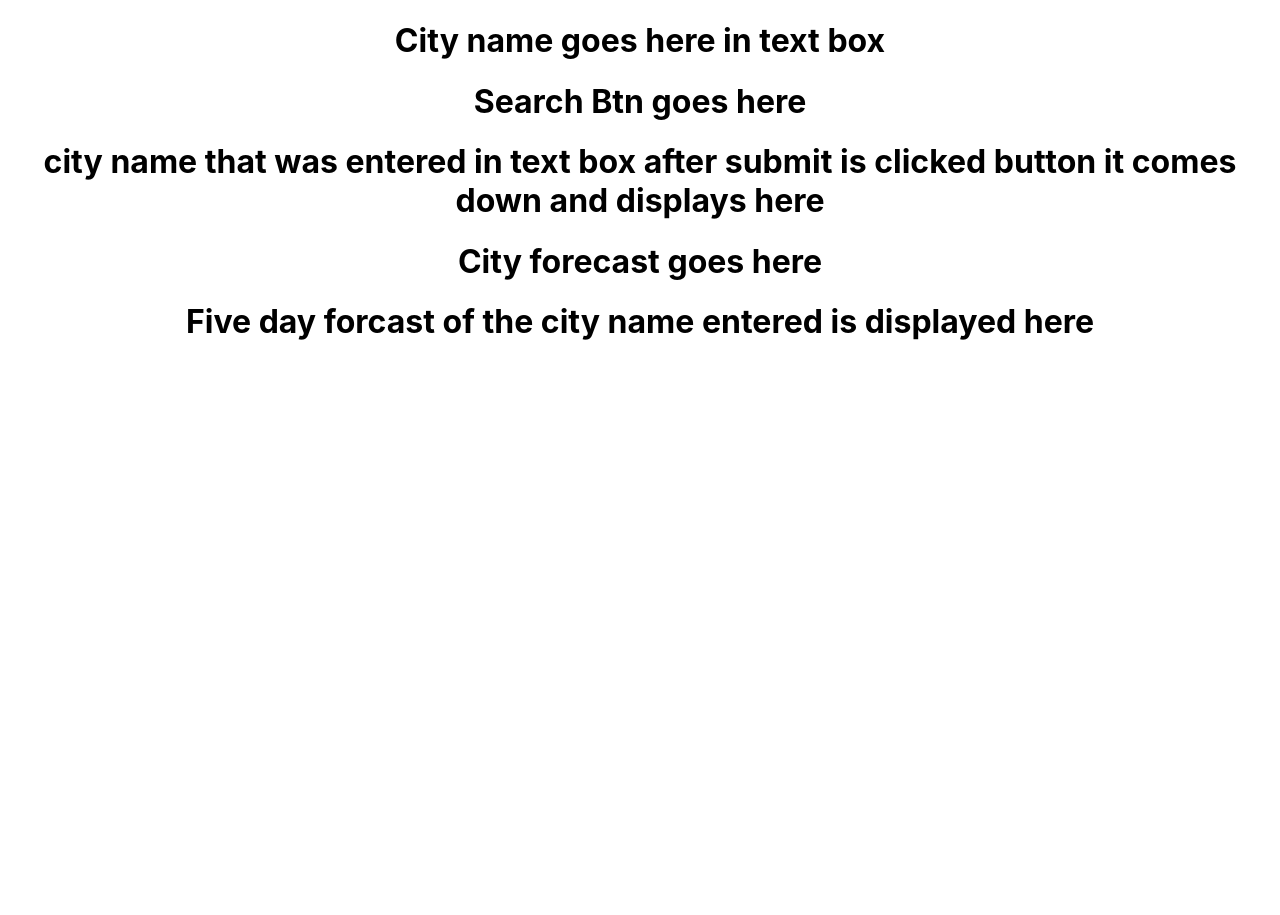
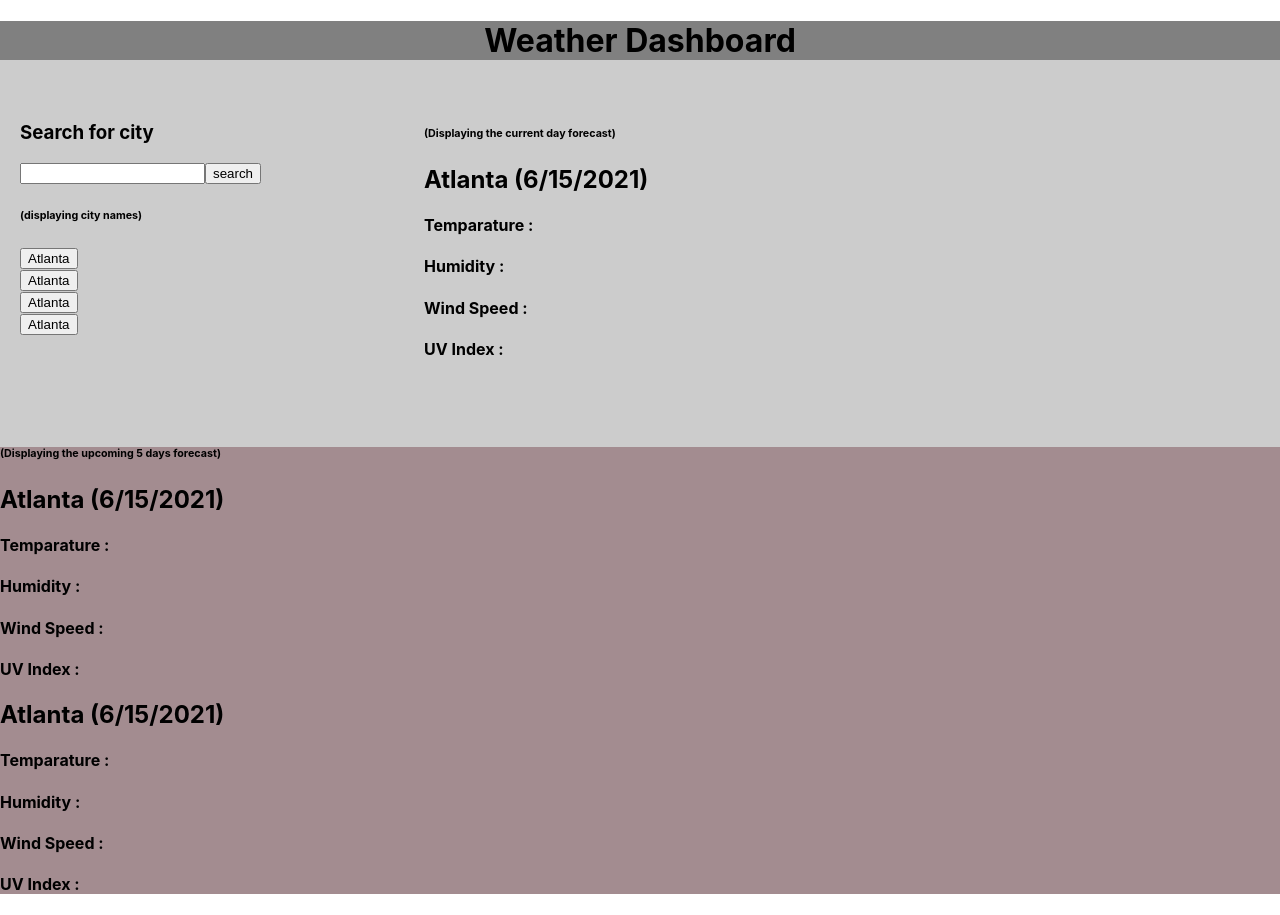
Before and after one commit to arpita-sahakar/weather-dashboard-react, a React (Create React App) app: page / in a window 1280 px wide. Before the commit the page ends 800 px from the top, so only its background shows below. Built offline with nearby package versions, Linux system fonts and the light colour scheme.

Commit message:
added css

```diff
--- a/package.json
+++ b/package.json
@@ -6,7 +6,9 @@
     "@testing-library/jest-dom": "^5.14.1",
     "@testing-library/react": "^11.2.7",
     "@testing-library/user-event": "^12.8.3",
+    "bootstrap": "^4.6.0",
     "react": "^17.0.2",
+    "react-bootstrap": "^1.6.1",
     "react-dom": "^17.0.2",
     "react-scripts": "4.0.3",
     "web-vitals": "^1.1.2"
--- a/src/Container/App.css
+++ b/src/Container/App.css
@@ -1,3 +1,30 @@
 .App {
+  clear: both;
+  background-color:#ccc;
+
+}
+
+.header {
   text-align: center;
+  background-color: grey;
 }
+
+.xyz {
+  float: left;
+  width: 30%;
+  height: 300px; /* only for demonstration, should be removed */
+  background: #ccc;
+  padding: 20px;
+
+}
+
+.abc {
+  padding: 20px;
+  width: 70%;
+  background-color: #ccc;
+  height: 300px; /* only for demonstration, should be removed */
+}
+
+.displayForcasts {
+  background-color: rgb(163, 140, 144);
+}
--- a/src/Container/App.js
+++ b/src/Container/App.js
@@ -3,17 +3,17 @@ import Display5DaysForecast from "../components/Display5DaysForecast";
 import DisplayCitiesName from "../components/DisplayCitiesName";
 import DisplayCityForcast from "../components/DisplayCityForcast";
 import SearchBar from "../components/SearchBar";
-import SearchBtn from "../components/SearchBtn";
-
 
 function App() {
   return (
     <div className="App">
-      <SearchBar/>
-      <SearchBtn/>
-      <DisplayCitiesName/>
-      <DisplayCityForcast/>
-      <Display5DaysForecast/>
+      <h1 className="header">Weather Dashboard</h1>
+      <section className = "xyz">
+        <SearchBar />
+        <DisplayCitiesName />
+      </section>
+        <DisplayCityForcast />
+      <Display5DaysForecast />
     </div>
   );
 }
--- a/src/components/Display5DaysForecast.jsx
+++ b/src/components/Display5DaysForecast.jsx
@@ -1,11 +1,38 @@
-import React from 'react'
+import React from "react";
+import { Button, Card } from "react-bootstrap";
 
 function Display5DaysForcast() {
-    return (
-        <div>
-            <h1>Five day forcast of the city name entered is displayed here</h1>
-        </div>
-    )
+  return (
+    <div className="displayForcasts">
+      {/* <Card style={{ width: "18rem" }}>
+        <Card.Img variant="top" src="holder.js/100px180" />
+        <Card.Body>
+          <Card.Title>Card Title</Card.Title>
+          <Card.Text>
+            Some quick example text to build on the card title and make up the
+            bulk of the card's content.
+          </Card.Text>
+          <Button variant="primary">Go somewhere</Button>
+        </Card.Body>
+      </Card> */}
+      <div>
+      <h6>(Displaying the upcoming 5 days forecast)</h6>
+        <h2>Atlanta (6/15/2021)</h2>
+        <h4>Temparature : </h4>
+        <h4>Humidity : </h4>
+        <h4>Wind Speed : </h4>
+        <h4>UV Index : </h4>
+      </div>
+
+      <div>
+        <h2>Atlanta (6/15/2021)</h2>
+        <h4>Temparature : </h4>
+        <h4>Humidity : </h4>
+        <h4>Wind Speed : </h4>
+        <h4>UV Index : </h4>
+      </div>
+    </div>
+  );
 }
 
-export default Display5DaysForcast
+export default Display5DaysForcast;
--- a/src/components/DisplayCitiesName.jsx
+++ b/src/components/DisplayCitiesName.jsx
@@ -2,8 +2,14 @@ import React from 'react'
 
 function DisplayCitiesName() {
     return (
-        <div>
-            <h1>city name that was entered in text box after submit is clicked button it comes down and displays here</h1>
+        <div className="displayCitiesName">
+            <h6>(displaying city names)</h6>
+            <button>Atlanta</button><br/>
+            <button>Atlanta</button><br/>
+            <button>Atlanta</button><br/>
+            <button>Atlanta</button>
+
+
         </div>
     )
 }
--- a/src/components/DisplayCityForcast.jsx
+++ b/src/components/DisplayCityForcast.jsx
@@ -2,8 +2,13 @@ import React from 'react'
 
 function DisplayCityForcast() {
     return (
-        <div>
-            <h1>City forecast goes here</h1>
+        <div className ="abc">
+            <h6>(Displaying the current day forecast)</h6>
+            <h2>Atlanta (6/15/2021)</h2>
+            <h4>Temparature : </h4>
+            <h4>Humidity : </h4>
+            <h4>Wind Speed : </h4>
+            <h4>UV Index : </h4>
         </div>
     )
 }
--- a/src/components/SearchBar.jsx
+++ b/src/components/SearchBar.jsx
@@ -2,8 +2,10 @@ import React from 'react'
 
 function SearchBar() {
     return (
-        <div>
-            <h1>City name goes here in text box</h1>
+        <div className="searcBar">
+            <h3>Search for city</h3>
+            <input type="text"/>
+            <button type="button">search</button>
         </div>
     )
 }
--- a/src/components/SearchBtn.jsx
+++ /dev/null
@@ -1,11 +0,0 @@
-import React from 'react'
-
-function SearchBtn() {
-    return (
-        <div>
-            <h1>Search Btn goes here</h1>
-        </div>
-    )
-}
-
-export default SearchBtn
```
Also changed, not shown: 1 other file (tests, documents, lock files or other folders).
